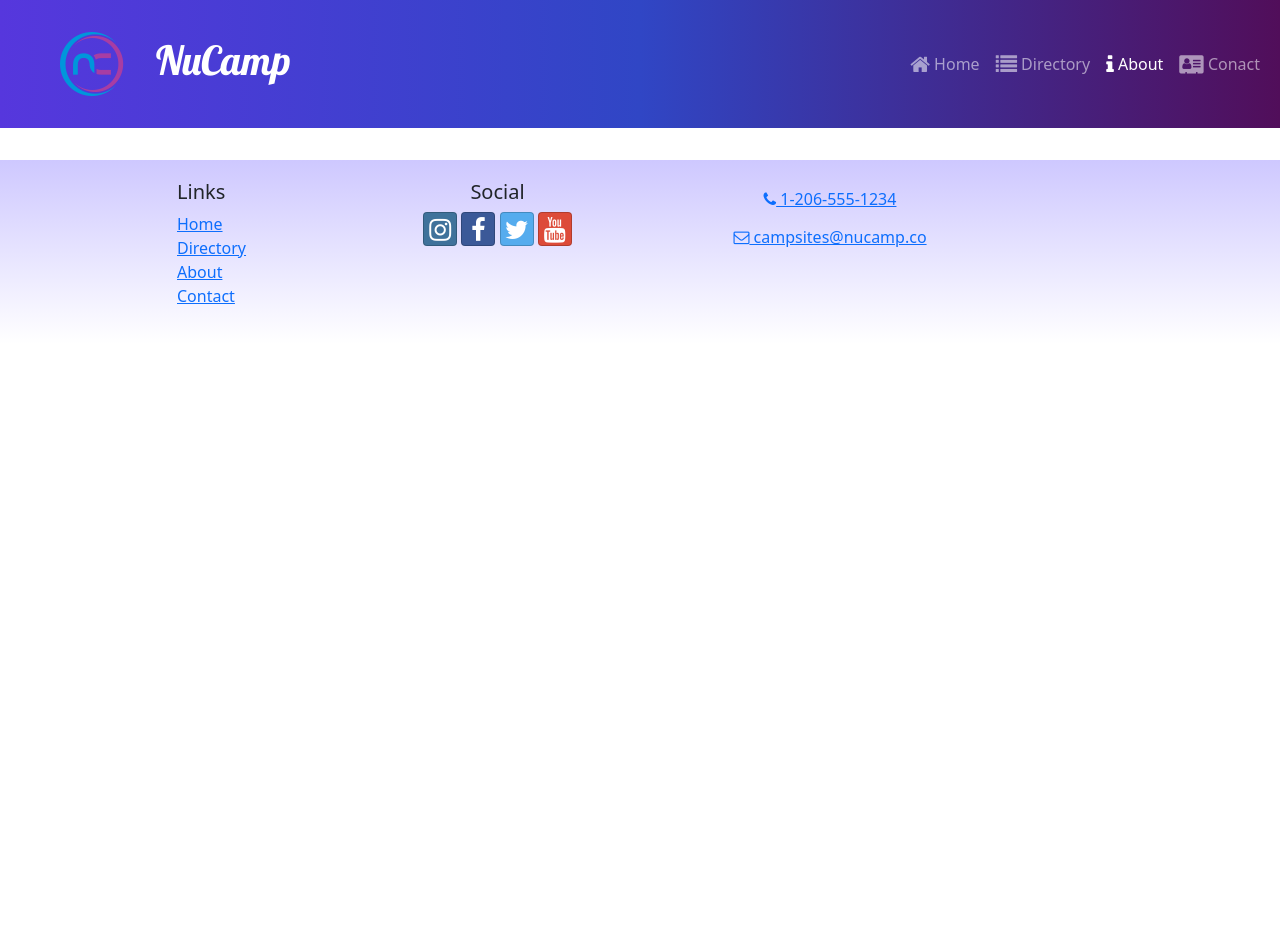
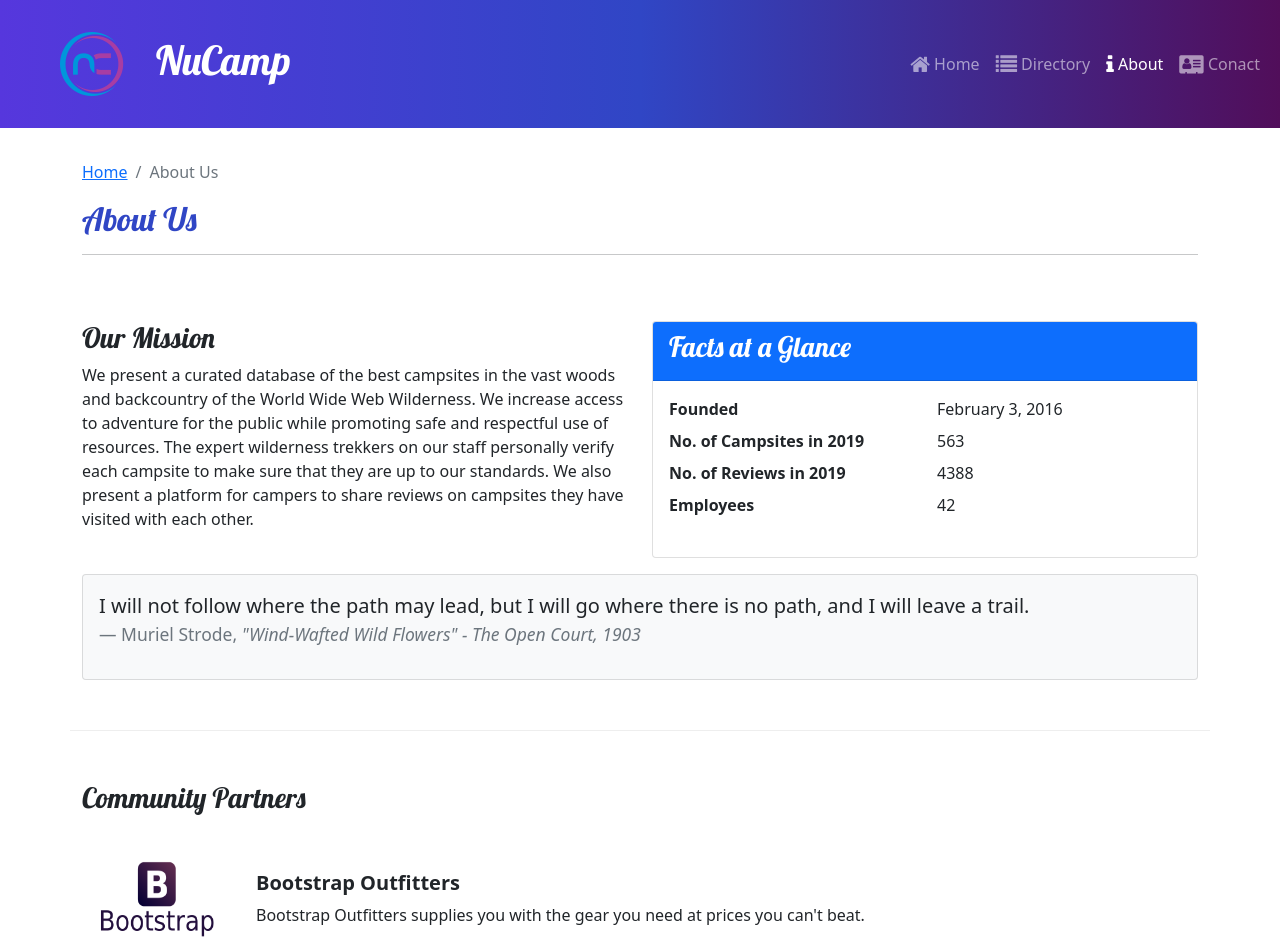
Before and after one commit to NueKid/nucampsite-react, a React (Create React App) app: page /about in a window 1280 px wide. Shown: the top 952 px of the page. Before the commit the page ends 800 px from the top, so only its background shows below. Built offline with nearby package versions, Linux system fonts and the light colour scheme.

Commit message:
added about us, partners, and featured partner

```diff
--- a/src/App.js
+++ b/src/App.js
@@ -6,6 +6,7 @@
 import Header from './components/Header.js';
 import Footer from './components/Footer.js';
 import CampsiteDetailPage from './pages/CampsiteDetailPage.js';
+import AboutPage from './pages/AboutPage.js';
 import './App.css';
 
 function App() {
@@ -14,6 +15,7 @@
       <Header />
       <Routes>
         <Route path='/' element={<HomePage />} />
+        <Route path='about' element={<AboutPage />} />
         <Route path='contact' element={<ContactPage />}/>
         <Route path='directory' element={<CampsitesDirectoryPage />}/>'
         <Route
--- a/src/features/display/DisplayList.js
+++ b/src/features/display/DisplayList.js
@@ -2,9 +2,10 @@
 import DisplayCard from './DisplayCard';
 import { selectFeaturedCampsite } from '../campsites/campsitesSlice';
 import { selectFeaturedPromotion } from '../promotions/PromotionsSlice';
+import { selectFeaturedPartner } from '../partners/partnersSlice';
 
 const DisplayList = () => {
-    const items = [selectFeaturedCampsite(), selectFeaturedPromotion()];
+    const items = [selectFeaturedCampsite(), selectFeaturedPromotion(), selectFeaturedPartner()];
 
     return(
         <Row>
--- /dev/null
+++ b/src/features/partners/Partner.js
@@ -0,0 +1,18 @@
+const Partner = ({ partner }) => {
+    if (partner) {
+        const { image, name, description} = partner;
+
+        return (
+            <>
+            <img src={image} alt={name} style={{ width: '150px' }} />
+            <div className='m-4'>
+                <h5 className='fw-bold'>{name}</h5>
+                {description}
+            </div>
+            </>
+        );
+    }
+    return null;
+};
+
+export default Partner;
--- /dev/null
+++ b/src/features/partners/PartnersList.js
@@ -0,0 +1,21 @@
+import { Col } from 'reactstrap';
+import Partner from './Partner';
+import { selectAllPartners } from './partnersSlice';
+
+const PartnersList = () => {
+    const partners = selectAllPartners();
+
+    return (
+        <Col className='mt-4'>
+            {partners.map((partner) => {
+                return (
+                    <div className='d-flex mb-5' key={partner.id}>
+                        <Partner partner={partner} />
+                    </div>
+                )
+            })}
+        </Col>
+    )
+}
+
+export default PartnersList;
--- /dev/null
+++ b/src/features/partners/partnersSlice.js
@@ -0,0 +1,9 @@
+import { PARTNERS } from '../../app/shared/PARTNERS';
+
+export const selectAllPartners = () => {
+    return PARTNERS;
+};
+
+export const selectFeaturedPartner = () => {
+    return PARTNERS.find((partner) => partner.featured);
+};
--- /dev/null
+++ b/src/pages/AboutPage.js
@@ -0,0 +1,73 @@
+import { Col, Row, Container, Card, CardBody, CardHeader } from 'reactstrap';
+import SubHeader from '../components/SubHeader';
+import PartnersList from '../features/partners/PartnersList';
+
+const AboutPage = () => {
+    return (
+        <Container>
+            <SubHeader current='About Us' />
+            <Row className='row-content'>
+                <Col sm='6'>
+                    <h3>Our Mission</h3>
+                    <p>
+                        We present a curated database of the best campsites in the
+                        vast woods and backcountry of the World Wide Web Wilderness.
+                        We increase access to adventure for the public while
+                        promoting safe and respectful use of resources. The expert
+                        wilderness trekkers on our staff personally verify each
+                        campsite to make sure that they are up to our standards. We
+                        also present a platform for campers to share reviews on
+                        campsites they have visited with each other.
+                    </p>
+                </Col>
+                <Col sm='6'>
+                    <Card>
+                        <CardHeader className='bg-primary text-white'>
+                            <h3>Facts at a Glance</h3>
+                        </CardHeader>
+                        <CardBody>
+                            <dl className='row'>
+                                <dt className='col-6'>Founded</dt>
+                                <dd className='col-6'>February 3, 2016</dd>
+                                <dt className='col-6'>No. of Campsites in 2019</dt>
+                                <dd className='col-6'>563</dd>
+                                <dt className='col-6'>No. of Reviews in 2019</dt>
+                                <dd className='col-6'>4388</dd>
+                                <dt className='col-6'>Employees</dt>
+                                <dd className='col-6'>42</dd>
+                            </dl>
+                        </CardBody>
+                    </Card>
+                </Col>
+                <Col>
+                    <Card className='bg-light mt-3'>
+                        <CardBody>
+                            <blockquote className='blockquote'>
+                                <p>
+                                    I will not follow where the path may lead, but I
+                                    will go where there is no path, and I will leave
+                                    a trail.
+                                </p>
+                                <footer className='blockquote-footer'>
+                                    Muriel Strode,{' '}
+                                    <cite title='Source Title'>
+                                        "Wind-Wafted Wild Flowers" - The Open Court,
+                                        1903
+                                    </cite>
+                                </footer>
+                            </blockquote>
+                        </CardBody>
+                    </Card>
+                </Col>
+            </Row>
+            <Row className='row-content'>
+                <Col xs='12'>
+                <h3>Community Partners</h3>
+                </Col>
+                <PartnersList />
+            </Row>
+        </Container>
+    )
+}
+
+export default AboutPage;
```
